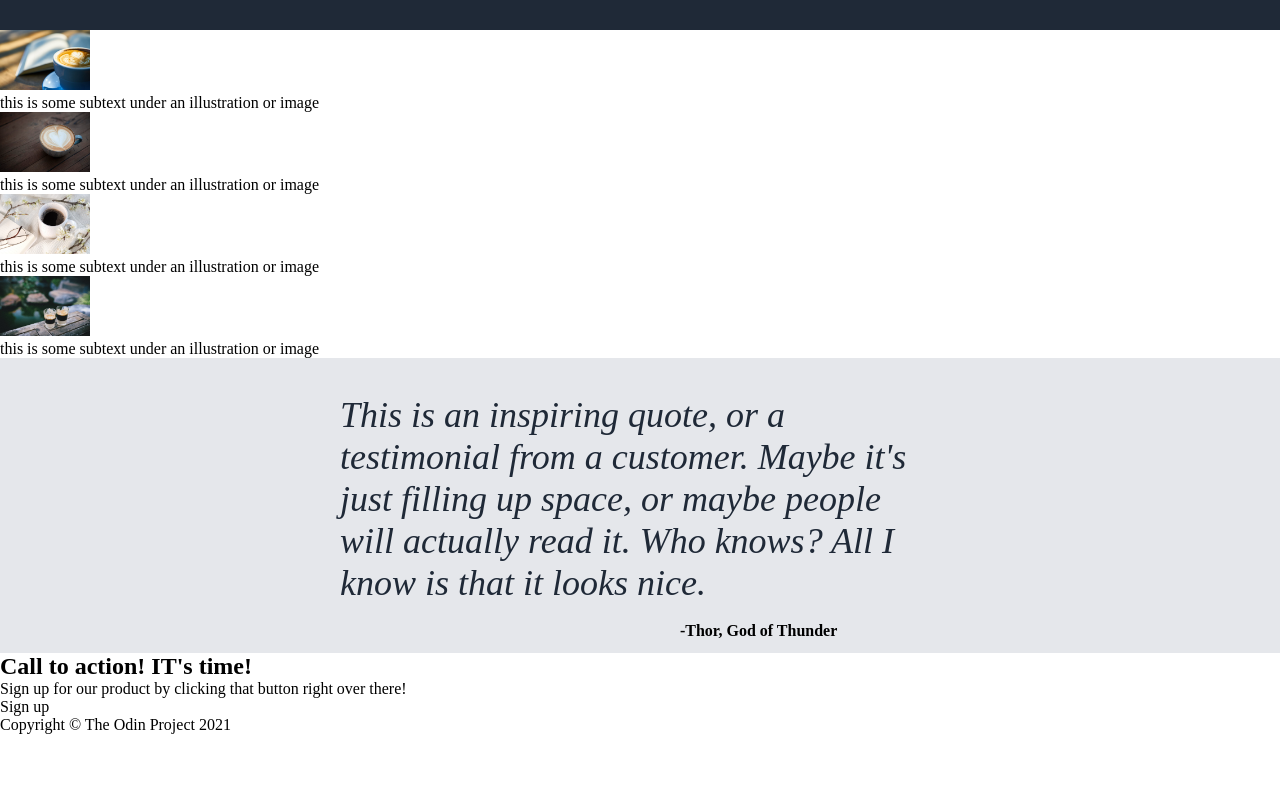
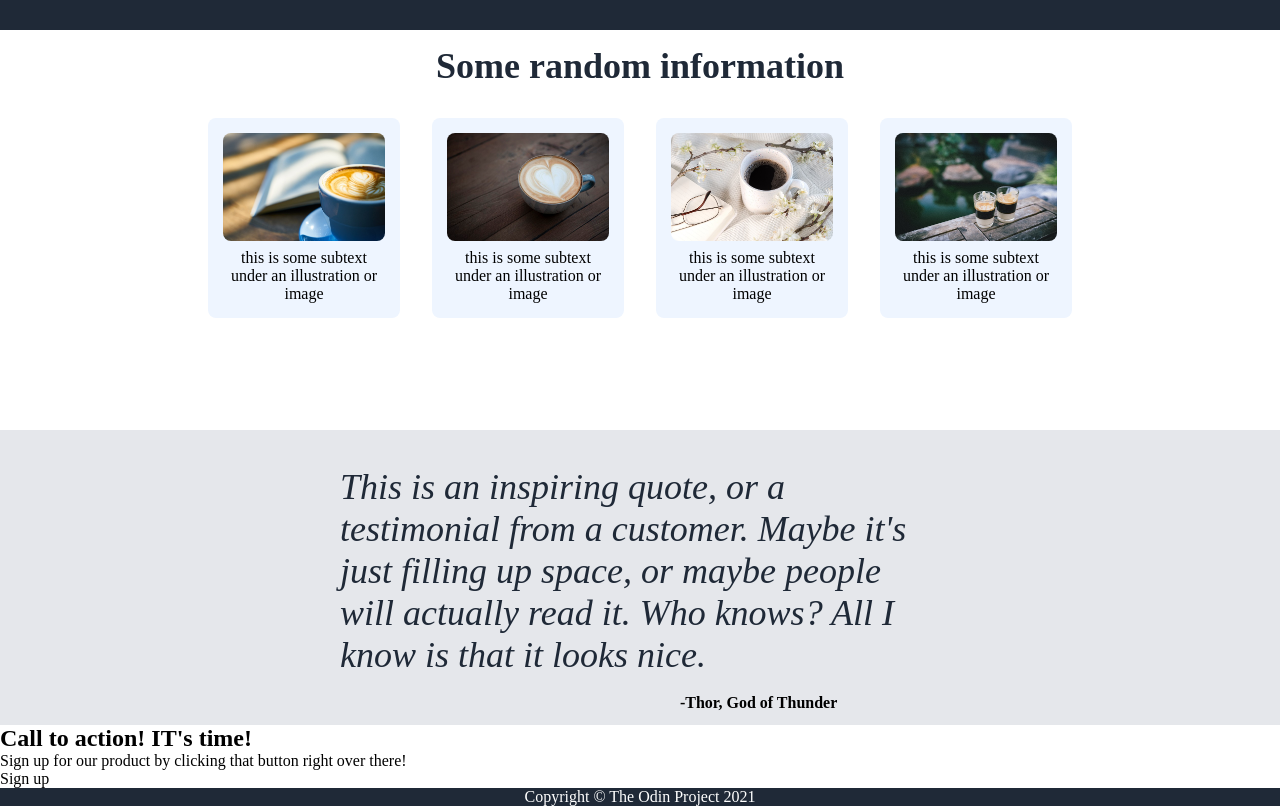
Before and after one commit to MarcoNawr/odin-landingpage, a plain HTML site: page index.html in a window 1280 px wide. Shown: the part 700-1506 px from the top of the page. Before the commit the page ends 1434 px from the top, so only its background shows below. Drawn offline with Linux system fonts and the light colour scheme.

Commit message:
style: initial contentContainer

```diff
--- a/css/style.css
+++ b/css/style.css
@@ -61,7 +61,7 @@ body{
     margin-right: 2em;
     margin-top: 2em;
     margin-bottom: 2em;
-    color: white;
+    color: #E5E7EB;
 
     align-self: center;
 }
@@ -71,6 +71,7 @@ body{
 
 }
 .bannerContainer__content__p{
+    font-size: 18px;
     margin-bottom: 20px;
 
 }
@@ -94,7 +95,6 @@ body{
     height: 100%;
     object-fit:cover;
     border-radius: 0.5em;
-
 }
 
 
@@ -103,7 +103,41 @@ body{
     contentContainer
 ############################## */
 
-/* tbd */
+.contentContainer__h2{
+    font-size: 36px;
+    font-weight: bolder;
+    color: #1F2937;
+    text-align: center;
+    padding: 15px;
+}
+.contentContainer__cards{
+    display: flex;
+    justify-content: center;
+    gap: 2em;
+    margin-top: 1em;
+    margin-bottom: 7em;
+}
+.contentContainer__cards__card{
+    background-color: #eef5ff;
+    border-radius: 0.5em;
+    padding: 15px;
+    max-width: 12em;
+    text-align: center;
+
+    display: flex;
+    flex-direction: column;
+    gap: 0.5em;
+}
+.contentContainer__cards__card:hover{
+    background-color: #becfe9;
+}
+
+.contentContainer__cards__card__img{
+    width: 100%;
+    height: 100%;
+    object-fit:cover;
+    border-radius: 0.5em;
+}
 
 
 
@@ -147,5 +181,8 @@ body{
 /* ##############################
     footer
 ############################## */
-
-/* tbd */
+.footer{
+    background-color: #1F2937;
+    color: white;
+    text-align: center;
+}
--- a/index.html
+++ b/index.html
@@ -28,24 +28,24 @@
         </div>
     </div>
     <div class="contentContainer">
-        <h2 class="contentContainer__h2"></h2>
+        <h2 class="contentContainer__h2">Some random information</h2>
         <div class="contentContainer__cards">
             <div class="contentContainer__cards__card">
                 <img class="contentContainer__cards__card__img" src="./img/coffee1.jpg" alt="Card1Image" height="60px" widht="60px">
+                <p class="contentContainer__cards__card__p">this is some subtext under an illustration or image</p>
             </div>
-            <p class="contentContainer__cards__card__img">this is some subtext under an illustration or image</p>
             <div class="contentContainer__cards__card">
                 <img class="contentContainer__cards__card__img" src="./img/coffee2.jpg" alt="Card2Image" height="60px" widht="60px">
+                <p class="contentContainer__cards__card__p">this is some subtext under an illustration or image</p>
             </div>
-            <p class="contentContainer__cards__card__img">this is some subtext under an illustration or image</p>
             <div class="contentContainer__cards__card">
                 <img class="contentContainer__cards__card__img" src="./img/coffee3.jpg" alt="Card3Image" height="60px" widht="60px">
+                <p class="contentContainer__cards__card__img">this is some subtext under an illustration or image</p>
             </div>
-            <p class="contentContainer__cards__card__img">this is some subtext under an illustration or image</p>
             <div class="contentContainer__cards__card">
                 <img class="contentContainer__cards__card__img" src="img/coffee4.jpg" alt="Card4Image" height="60px" widht="60px">
+                <p class="contentContainer__cards__card__img">this is some subtext under an illustration or image</p>
             </div>
-            <p class="contentContainer__cards__card__img">this is some subtext under an illustration or image</p>
         </div>
     </div>
     <div class="quoteContainer">
```
